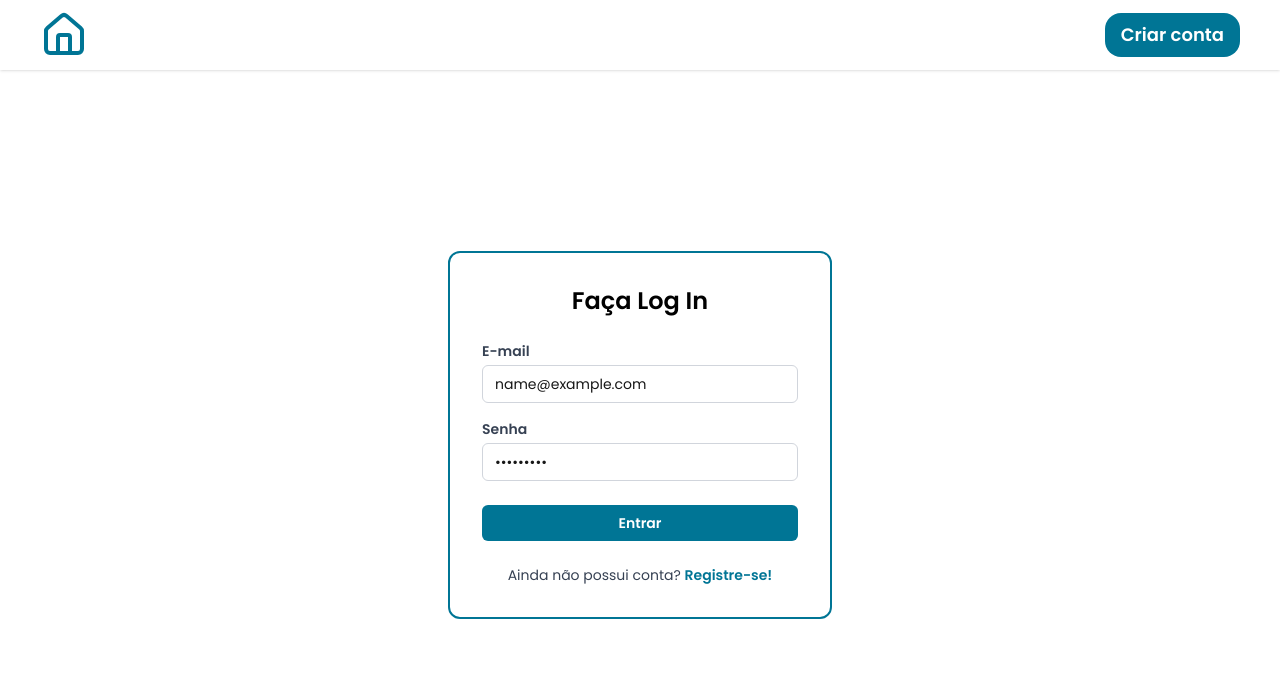
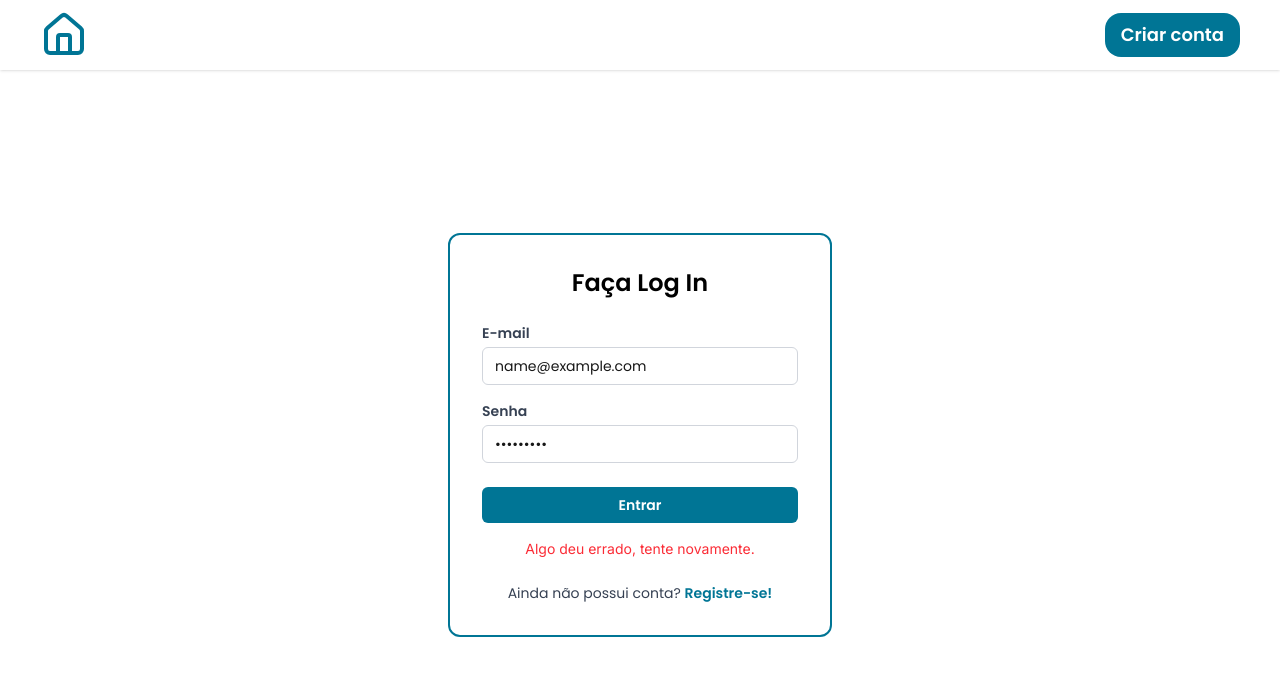
Before and after one commit to Tute24/AAA-Challenge, a Next.js app in the folder frontend/: page /auth/sign-in in a window 1280 px wide. Both pictures are taken after typing "name@example.com", "Sample123" into the empty fields and a click on the button "Entrar". Shown: the top 676 px of the page. Built offline with nearby package versions, Linux system fonts and the light colour scheme; no server answers.

Commit message:
feat: implemented the sign in request to the api endpoint

```diff
--- /dev/null
+++ b/frontend/src/dtos/sign-in-dto.ts
@@ -0,0 +1,4 @@
+import { signInSchema } from '@/schemas/sign-in-schema';
+import z from 'zod';
+
+export type SignInDTO = z.infer<typeof signInSchema>;
--- /dev/null
+++ b/frontend/src/views/auth/api/sign-in-request.ts
@@ -0,0 +1,25 @@
+import { SignInDTO } from '@/dtos/sign-in-dto';
+import { apiClient } from '@/utils/api-client';
+import axios from 'axios';
+
+type SignInResult =
+  | { success: true; username: string }
+  | { success: false; message: string };
+
+export async function signInRequest(data: SignInDTO): Promise<SignInResult> {
+  try {
+    const response = await apiClient({
+      httpMethod: 'post',
+      route: '/auth/sign-in',
+      data,
+    });
+
+    const { username } = response.data as { username: string };
+    return { success: true, username };
+  } catch (err) {
+    if (axios.isAxiosError(err) && err.response?.data?.message) {
+      return { success: false, message: err.response.data.message };
+    }
+    return { success: false, message: 'Algo deu errado, tente novamente.' };
+  }
+}
--- a/frontend/src/views/auth/components/forms/sign-in-form.tsx
+++ b/frontend/src/views/auth/components/forms/sign-in-form.tsx
@@ -5,10 +5,15 @@ import { zodResolver } from '@hookform/resolvers/zod';
 import Link from 'next/link';
 import { useForm } from 'react-hook-form';
 import z from 'zod';
+import { signInRequest } from '../../api/sign-in-request';
+import { useState } from 'react';
+import { useRouter } from 'next/navigation';
 
 export type SignInFormData = z.infer<typeof signInSchema>;
 
 export function SignInForm() {
+  const [errorMessage, setErrorMessage] = useState<string>('');
+  const router = useRouter();
   const {
     register,
     handleSubmit,
@@ -16,16 +21,23 @@ export function SignInForm() {
   } = useForm<SignInFormData>({
     resolver: zodResolver(signInSchema),
   });
+
+  const onSubmit = async (data: SignInFormData) => {
+    const signInResult = await signInRequest(data);
+    if (!signInResult.success) {
+      setErrorMessage(signInResult.message);
+      return;
+    }
+    router.push('/dashboard');
+  };
+
   return (
     <div className="w-full max-w-sm bg-white rounded-xl shadow-cyan-700 p-8 flex flex-col gap-6 border-2 border-cyan-700">
       <h1 className="font-display font-semibold text-2xl text-black text-center">
         Faça Log In
       </h1>
 
-      <form
-        className="flex flex-col gap-4"
-        onSubmit={handleSubmit((data) => console.log(data))}
-      >
+      <form className="flex flex-col gap-4" onSubmit={handleSubmit(onSubmit)}>
         <div className="flex flex-col gap-1">
           <label
             htmlFor="email"
@@ -72,6 +84,11 @@ export function SignInForm() {
         >
           {isSubmitting ? 'Entrando...' : 'Entrar'}
         </button>
+        {errorMessage && (
+          <span className="text-red-500 text-sm text-center">
+            {errorMessage}
+          </span>
+        )}
       </form>
 
       <p className="text-center text-sm font-display text-gray-700">
```
